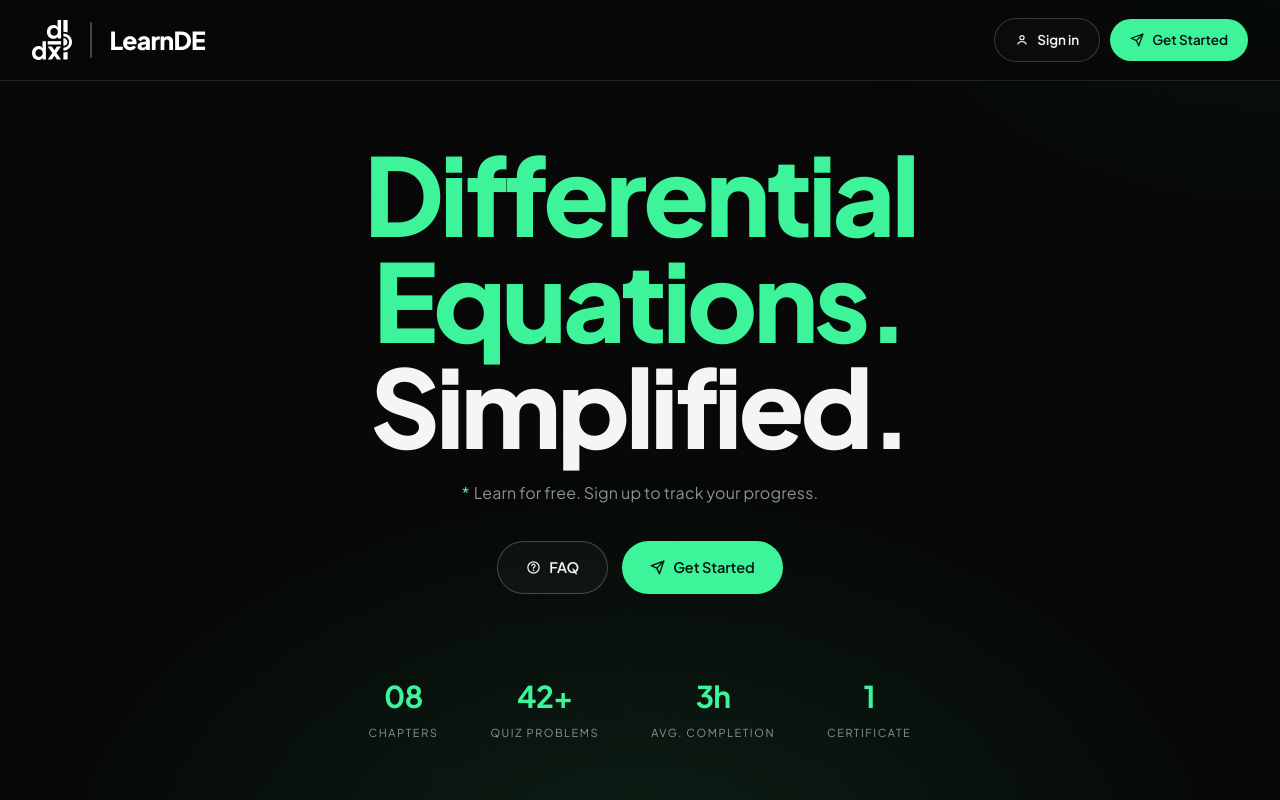
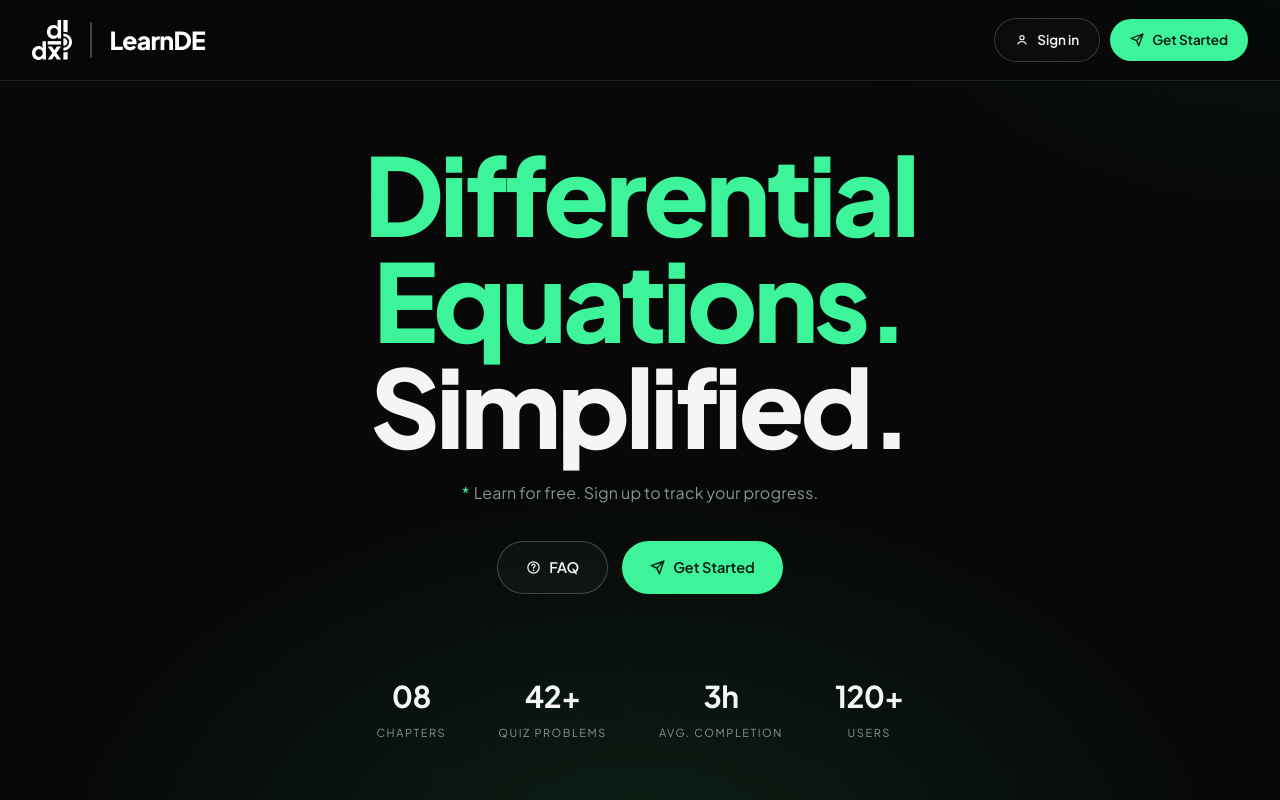
Before and after one commit to mahtamun-hoque-fahim/learnDE, a Next.js app: page / in a window 1280 px wide. Shown: the top 800 px of the page. Built offline with nearby package versions, Linux system fonts and the light colour scheme; no server answers.

Commit message:
feat: hero stats — white numbers, replace Certificate with Users (120+)

```diff
--- a/app/page.tsx
+++ b/app/page.tsx
@@ -77,7 +77,7 @@ export default async function HomePage() {
         </div>
 
         <div className="hero-stats">
-          {[['08','Chapters'],['42+','Quiz problems'],['3h','Avg. completion'],['1','Certificate']].map(([n,l]) => (
+          {[['08','Chapters'],['42+','Quiz problems'],['3h','Avg. completion'],['120+','Users']].map(([n,l]) => (
             <div key={l} className="hero-stat">
               <div className="hero-stat-n">{n}</div>
               <div className="hero-stat-l">{l}</div>
@@ -178,7 +178,7 @@ export default async function HomePage() {
         .hero-cta { display:flex;gap:14px;justify-content:center;flex-wrap:wrap }
         .hero-stats { position:relative;z-index:2;margin-top:80px;display:flex;gap:52px;justify-content:center;flex-wrap:wrap }
         .hero-stat { text-align:center }
-        .hero-stat-n { font-size:30px;font-weight:700;letter-spacing:-.02em;color:var(--mint) }
+        .hero-stat-n { font-size:30px;font-weight:700;letter-spacing:-.02em;color:var(--text) }
         .hero-stat-l { font-size:11px;text-transform:uppercase;letter-spacing:.14em;color:var(--muted);margin-top:6px }
 
         .strip { border-top:1px solid var(--line);border-bottom:1px solid var(--line);padding:24px 0;background:rgba(255,255,255,.015) }
```
